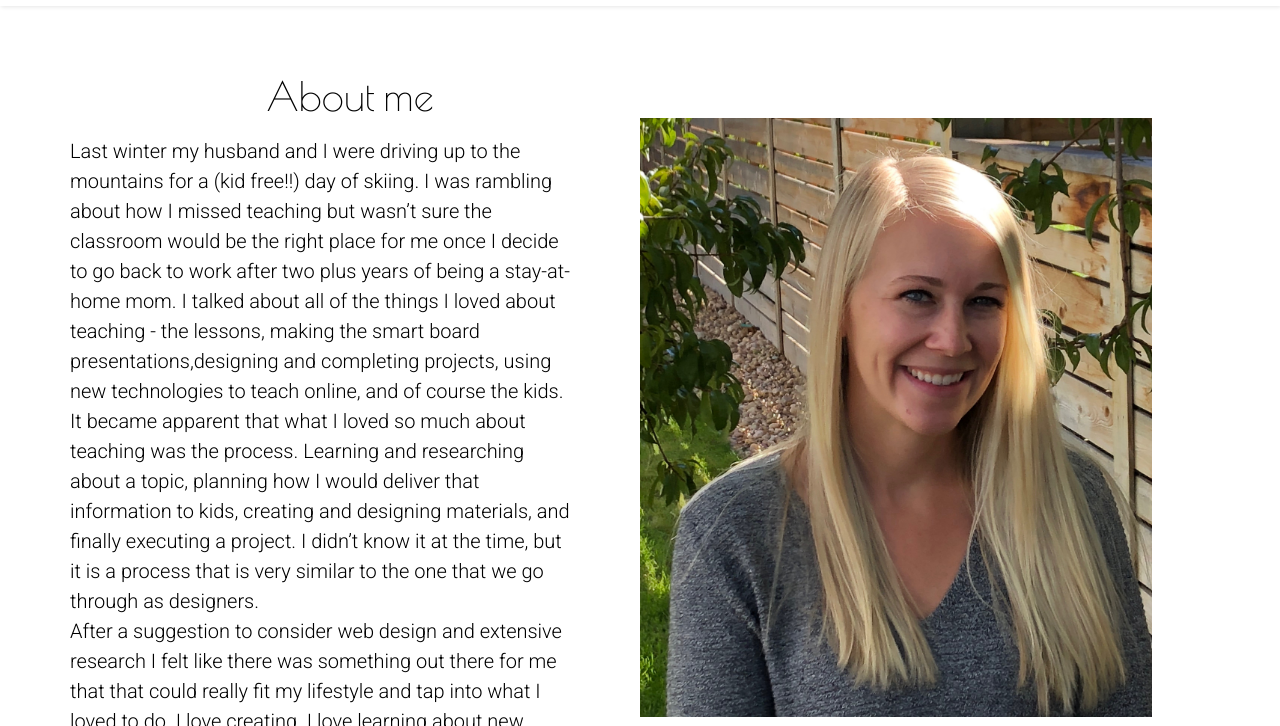
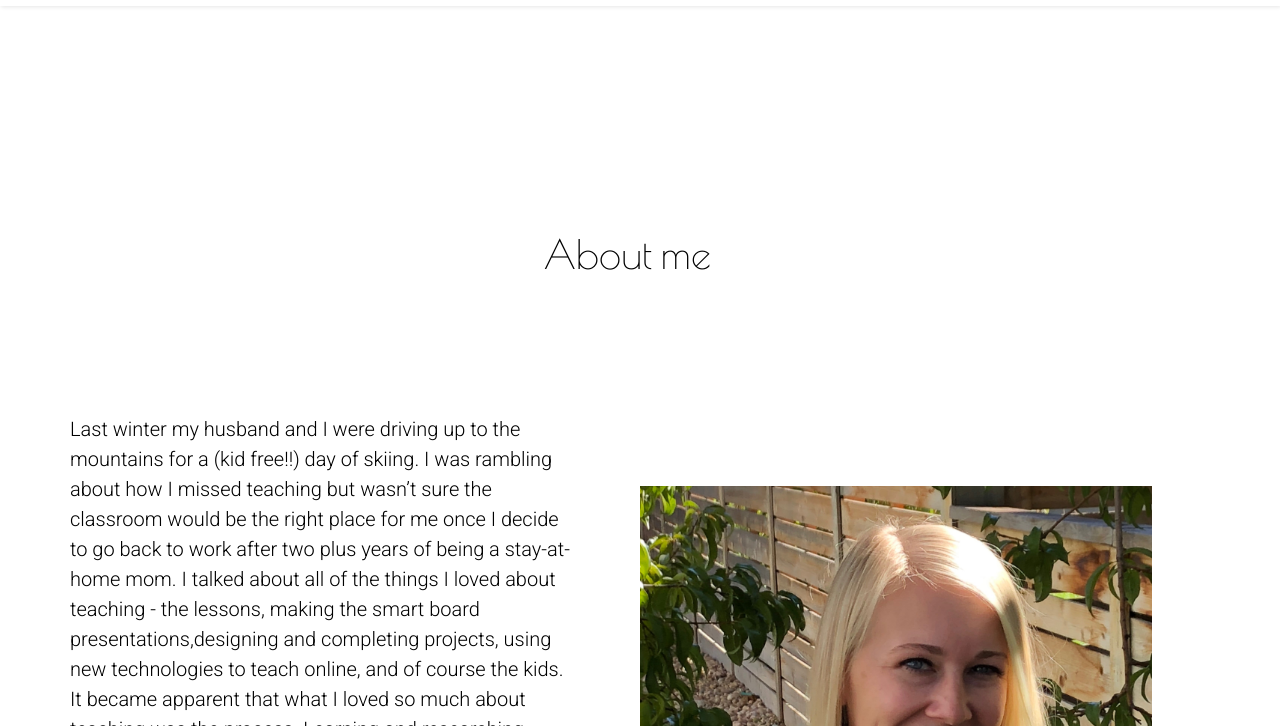
Before and after one commit to Leahjane3996/leahjane3996.github.io, a plain HTML site: page about.html in a window 1280 px wide. Shown: the part 74-800 px from the top of the page. Drawn offline with nearby package versions, Linux system fonts and the light colour scheme.

Commit message:
about header

```diff
--- a/about.html
+++ b/about.html
@@ -11,6 +11,7 @@
   gtag('config', 'UA-130196353-1');
 </script>
 
+
   <meta charset="utf-8">
   <meta name="viewport" content="width=device-width, initial-scale=1.0">
   <title>Leah Coover</title>
@@ -23,6 +24,7 @@
 
 
   <div class="container">
+
     <section class="navigation">
   <a href="index.html" class="logo"><img src="images/leahcoover2.png" class="logo" alt=leaf></a>
     <input class="menu-btn" type="checkbox" id="menu-btn" />
@@ -34,21 +36,21 @@
       <li><a href="#resume">Resume</a></li>
     </ul>
   </section>
-
+    <header>
+    <h1 class="aboutheader">About me</h1>
+  </header>
 
     <section class="about-content">
       <div class="about-content1">
-        <h1 class="aboutheader">About me</h1>
+
 
         <p> Last winter my husband and I were driving up to the mountains for a (kid free!!) day of skiing.  I was rambling about how I missed teaching but wasn’t sure the classroom would be the right place for me once I decide to go back to work after two plus years of being a stay-at-home mom.  I talked about all of the things I loved about teaching - the lessons, making the smart board presentations,designing and completing projects, using new technologies to teach online, and of course the kids.  It became apparent that what I loved so much about teaching was the process.  Learning and researching about a topic, planning how I would deliver that information to kids, creating and designing materials, and finally executing a project.  I didn’t know it at the time, but it is a process that is very similar to the one that we go through as designers.<br>
-
           After a suggestion to consider web design and extensive research I felt like there was something out there for me that that could really fit my lifestyle and tap into what I loved to do.  I love creating.  I love learning about new things and using that knowledge to execute a project.  I enjoy problem solving and finding unique solutions to a problem.  Mostly, I love to help others through my creations and knowledge.  As a web designer, I am passionate about making information accessible and beautiful.
         </p>
       </div>
       <div class="about-image">
         <img src="images/headshot1.jpg" class="headshot"alt="headshot">
       </div>
-
   </section>
   <section class="indexlogo">
     <img src="images/logo1.5.png" class="footerlogo" alt="logo">
--- a/styles/main.css
+++ b/styles/main.css
@@ -67,9 +67,12 @@ padding-left:3rem;
 
 /*sections*/
 
+.aboutcontent{
+  padding-top: 15%;
+}
 .aboutheader{
   text-align: center;
-  width:100%;
+  padding-top:15%;
 }
 .about-image{
   padding-top: 15%;
```
Lines whose indentation alone changed are shown as unchanged.
